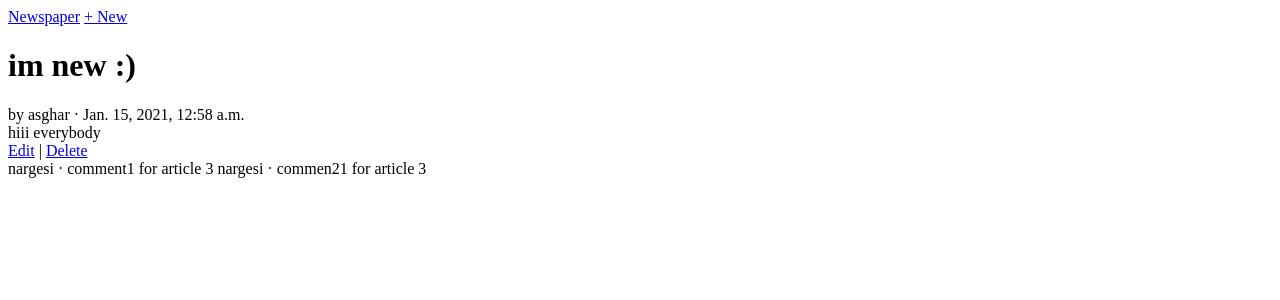
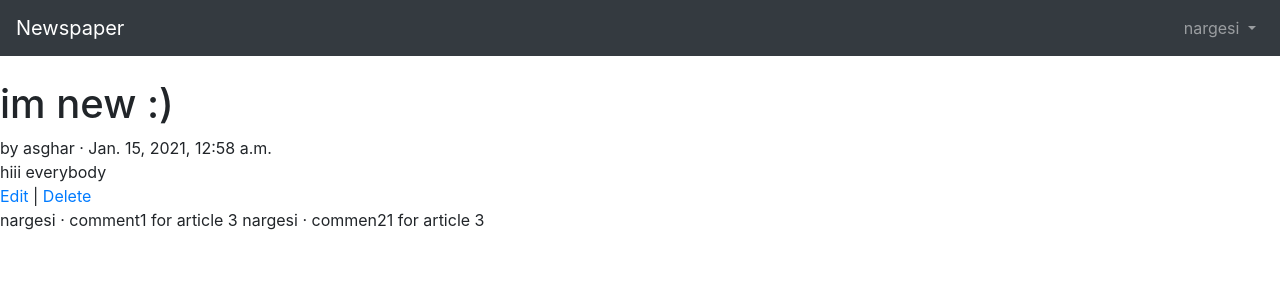
Before and after one commit to NargesHme/Newspaper_App, a Django app: page /articles/3/ in a window 1280 px wide. Shown: the top 300 px of the page. Run offline with Django 3.2, Linux system fonts and the light colour scheme; a user stored in the database is signed in; data comes from the database, SQL or seed files in the repository; both versions use the stored data as it was after the commit; some libraries are stand-ins or nearby versions.

Commit message:
add css and style using bootstrap on base.html

```diff
--- a/templates/base.html
+++ b/templates/base.html
@@ -1,20 +1,57 @@
 <html>
     <head>
         <meta charset="UTF8">
+        <meta name="viewport" content="width=device-width,
+            initial-scale=1, shrink-to-fit=no">
+        <!--Bootstrap css-->
+        <link rel="stylesheet"
+            href="https://stackpath.bootstrapcdn.com/bootstrap/4.1.3/css/bootstrap.min.css"
+            integrity="sha384-MCw98/SFnGE8fJT3GXwEOngsV7Zt27NXFoaoApmYm81iuXoPkFOJwJ8ERdknLPMO"
+            crossorigin="anonymous">
         <title>{% block title %}Newspaper App{% endblock title %}</title>
     </head>
 
     <body>
-        <nav>
-            <a href="{% url 'home' %}">Newspaper</a>
-            {% if user.is_authenticated %}
-                <a href="{% url 'article_new' %}">+ New</a>
-            {% endif %}
+        <nav class='navbar navbar-expand-md navbar-dark bg-dark mb-4'>
+            <a class='navbar-brand' href="{% url 'home' %}">Newspaper</a>
+            <button class="navbar-toggler" type="button" data-toggle="collapse"
+                data-target="#navbarCollapse" aria-controls="navbarCollapse"
+                aria-expanded="false" aria-label="Toggle navigation">
+                <span class="navbar-toggler-icon"></span>
+            </button>
+            <div class="collapse navbar-collapse" id="navbarCollapse">
+                {% if user.is_authenticated %}
+                    <ul class="navbar-nav ml-auto">
+                        <li class="nav-item">
+                            <a class="nav-link dropdown-toggle" href="#" id="navbarDropdown"
+                                data-toggle="dropdown" aria-haspopup="true"
+                                aria-expanded="false">
+                                {{ user.username }}
+                            </a>
+                            <div class="dropdown-menu dropdown-menu-right" aria-labelledby="userMenu">
+                                <a class="dropdown-item" href="{% url 'article_new' %}">New Post</a>
+                                <a class="dropdown-item" href="{% url 'password_change' %}">Change Password</a>
+                                <a class="dropdown-item" href="{% url 'logout' %}">Log Out</a>
+                            </div>
+                        </li>
+                    </ul>
+                {% else %}
+                <form class="form-inline ml-auto">
+                    <a class="btn btn-outline-secondary" role="button" href="{% url 'login' %}">Log In</a>
+                    <a class="btn btn-primary ml-2" role="button" href="{% url 'signup' %}">Sign Up</a>
+                </form>
+                {% endif %}
+            </div>
         </nav>
         <main>
+
             {% block content %}
 
             {% endblock content %}
         </main>
+        <!--Bootstrap js-->
+        <script src="https://code.jquery.com/jquery-3.3.1.slim.min.js" integrity="sha384-q8i/X+965DzO0rT7abK41JStQIAqVgRVzpbzo5smXKp4YfRvH+8abtTE1Pi6jizo" crossorigin="anonymous"></script>
+        <script src="https://cdnjs.cloudflare.com/ajax/libs/popper.js/1.14.3/umd/popper.min.js" integrity="sha384-ZMP7rVo3mIykV+2+9J3UJ46jBk0WLaUAdn689aCwoqbBJiSnjAK/l8WvCWPIPm49" crossorigin="anonymous"></script>
+        <script src="https://stackpath.bootstrapcdn.com/bootstrap/4.1.3/js/bootstrap.min.js" integrity="sha384-ChfqqxuZUCnJSK3+MXmPNIyE6ZbWh2IMqE241rYiqJxyMiZ6OW/JmZQ5stwEULTy" crossorigin="anonymous"></script>
     </body>
 </html>
```
Also changed, not shown: db.sqlite3.
